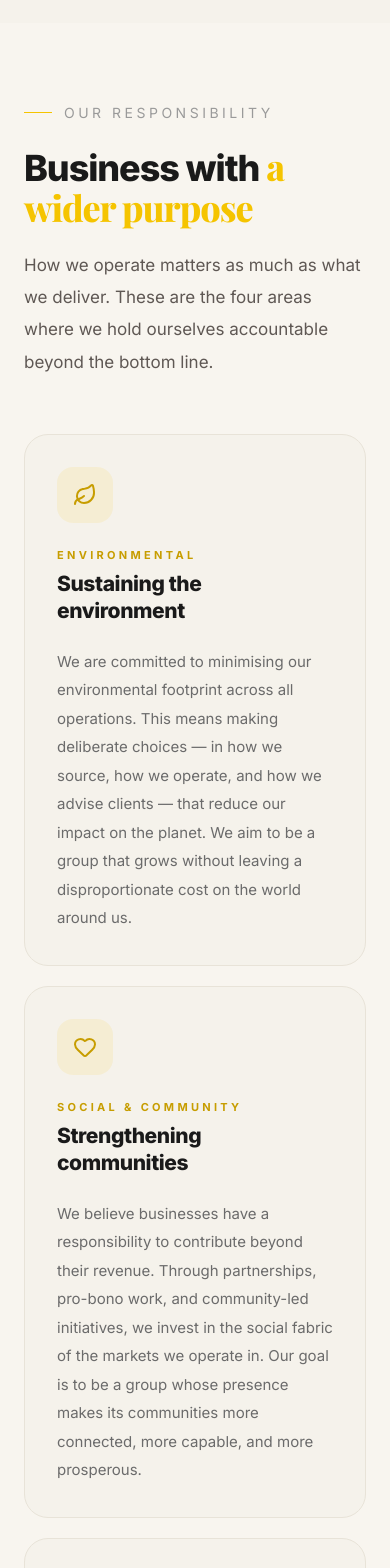
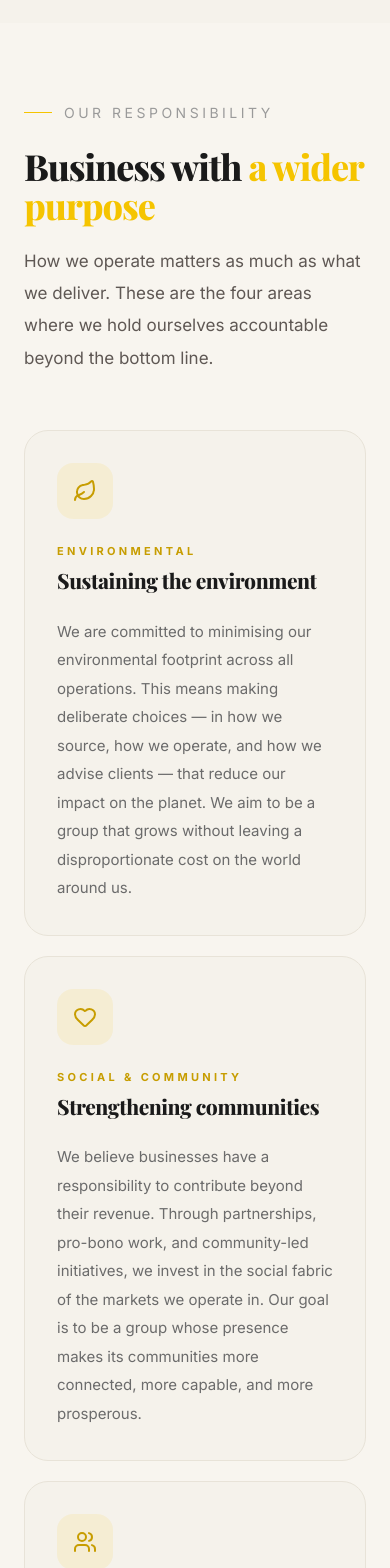
Before and after one commit to yinjiaw2/Siddeley-Group, a Next.js app: page /about in a window 390 px wide. Shown: the part 10432-12000 px from the top of the page. Built offline with nearby package versions, Linux system fonts and the light colour scheme; no server answers; a web font is replaced by a local one.

Commit message:
fix font

```diff
--- a/src/components/about/CorporateResponsibilitySection.tsx
+++ b/src/components/about/CorporateResponsibilitySection.tsx
@@ -2,13 +2,6 @@
 
 import { Leaf, Heart, Users, Scale } from "lucide-react";
 import { useLocale, useTranslations } from "next-intl";
-
-const fontStyle = {
-  fontFamily: "var(--font-app-body), Arial, Helvetica, sans-serif",
-};
-const headingFontStyle = {
-  fontFamily: "var(--font-app-heading), Georgia, serif",
-};
 
 const icons = [Leaf, Heart, Users, Scale];
 
@@ -30,7 +23,6 @@ export default function CorporateResponsibilitySection() {
   return (
     <section className="w-full bg-[#F8F5EF] py-20 md:py-28">
       <div className="mx-auto max-w-7xl px-6 md:px-10 lg:px-16">
-
         {/* Header */}
         <div className="mb-14 md:mb-16">
           <div className="mb-6 flex items-center gap-3 text-sm uppercase tracking-[0.25em] text-[#9A9A9A]">
@@ -38,20 +30,14 @@ export default function CorporateResponsibilitySection() {
             {t("badge")}
           </div>
           <div className="flex flex-col gap-5 lg:flex-row lg:items-end lg:justify-between">
-            <h2
-              className="max-w-xl text-[36px] font-extrabold leading-[1.08] tracking-[-0.03em] text-[#1A1A1A] md:text-[48px] lg:text-[54px]"
-              style={headingFontStyle}
-            >
+            <h2 className="font-app-heading max-w-xl text-[36px] font-extrabold leading-[1.08] tracking-[-0.03em] text-[#1A1A1A] md:text-[48px] lg:text-[54px]">
               {t("titleBefore")}
               <span style={{ color: "#F5C400", fontFamily: accentFont }}>
                 {t("titleAccent")}
               </span>
               {t("titleAfter")}
             </h2>
-            <p
-              className="max-w-md text-[17px] leading-[1.9] text-[#5F5854] lg:text-right md:text-[18px]"
-              style={fontStyle}
-            >
+            <p className="font-app-body max-w-md text-[17px] leading-[1.9] text-[#5F5854] lg:text-right md:text-[18px]">
               {t("subtitle")}
             </p>
           </div>
@@ -68,29 +54,19 @@ export default function CorporateResponsibilitySection() {
                 <Icon aria-hidden="true" size={24} className="text-[#C79D00]" />
               </div>
               <div>
-                <span
-                  className="mb-2 block text-[11px] font-bold uppercase tracking-[0.30em] text-[#C79D00]"
-                  style={fontStyle}
-                >
+                <span className="font-app-body mb-2 block text-[11px] font-bold uppercase tracking-[0.30em] text-[#C79D00]">
                   {label}
                 </span>
-                <h3
-                  className="text-[21px] font-extrabold leading-tight tracking-[-0.02em] text-[#1A1A1A] md:text-[23px]"
-                  style={headingFontStyle}
-                >
+                <h3 className="font-app-heading text-[21px] font-extrabold leading-tight tracking-[-0.02em] text-[#1A1A1A] md:text-[23px]">
                   {title}
                 </h3>
               </div>
-              <p
-                className="text-[15px] leading-[1.9] text-[#6B6B6B]"
-                style={fontStyle}
-              >
+              <p className="font-app-body text-[15px] leading-[1.9] text-[#6B6B6B]">
                 {desc}
               </p>
             </article>
           ))}
         </div>
-
       </div>
     </section>
   );
```
Also changed, not shown: 1 other file (tests, documents, lock files or other folders).
